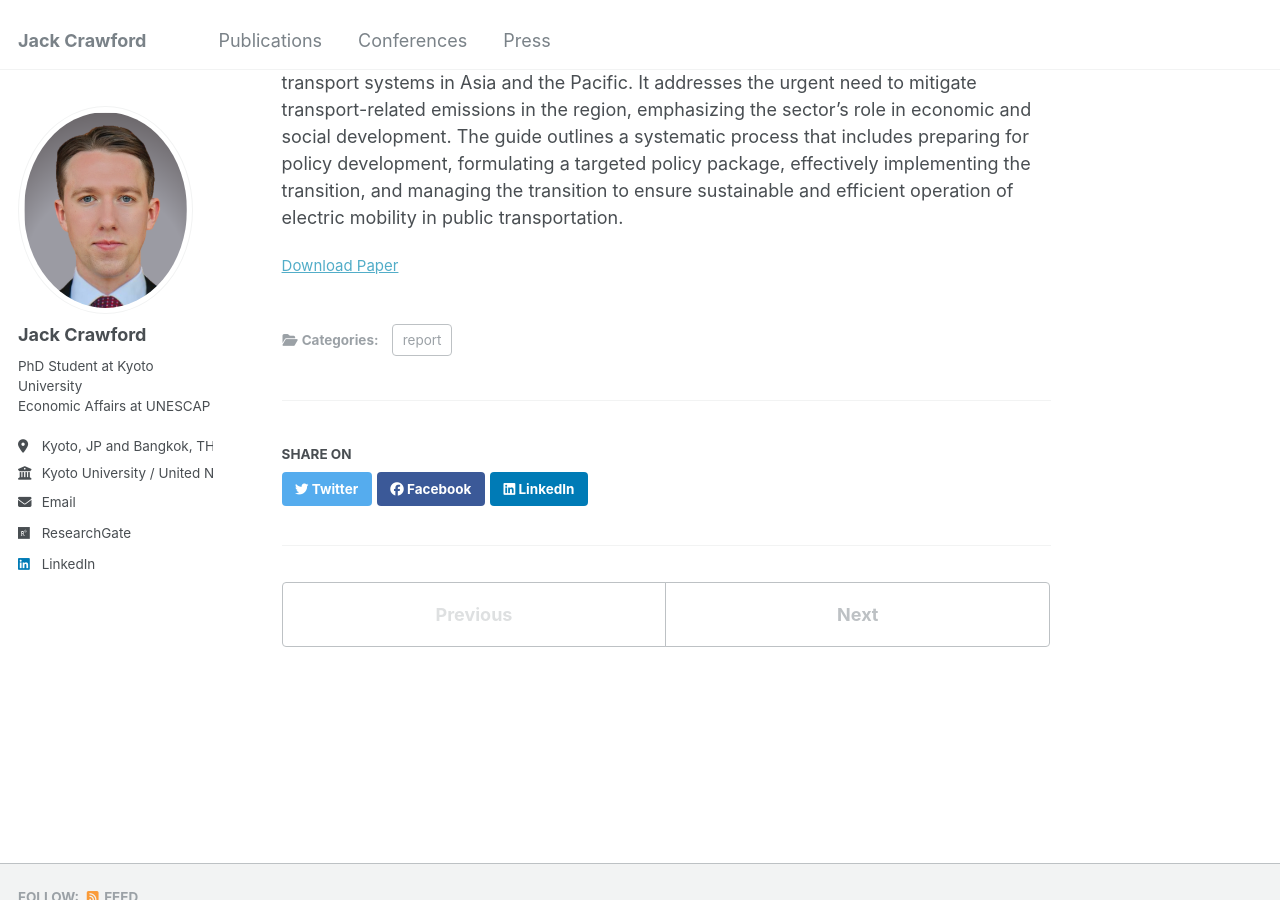
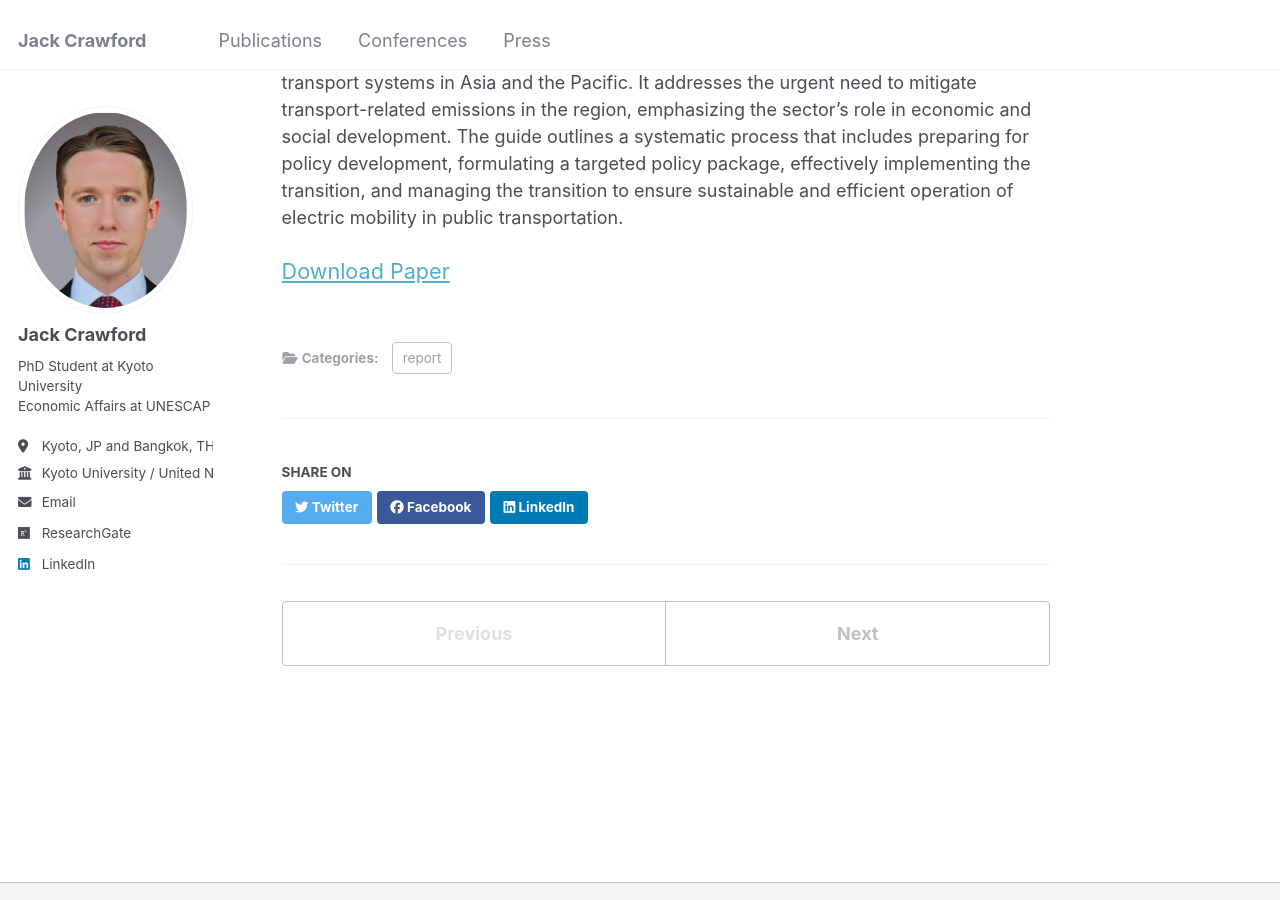
Before and after one commit to jackgcrawford/jackcrawford, a Jekyll site: the page built from _publications/2023-12-01-monograph.md, in a window 1280 px wide and 900 px high, scrolled down 682 px. Built offline with Jekyll 4.4.1, drawn with Linux system fonts in a browser that asks for light colours.

Commit message:
Update single.html

```diff
--- a/_layouts/single.html
+++ b/_layouts/single.html
@@ -54,7 +54,7 @@ layout: default
 {% elsif page.citation and page.slidesurl %}
   <p style="font-size: smaller">Recommended citation: {{ page.citation }}<br /><a href="{{ page.slidesurl }}">Download Slides</a></p>
 {% elsif page.paperurl %}
-  <p style="font-size: smaller"><a href="{{ page.paperurl }}">Download Paper</a></p>
+  <p style="font-size: larger"><a href="{{ page.paperurl }}">Download Paper</a></p>
 {% elsif page.citation %}
   <p style="font-size: smaller">Recommended citation: {{ page.citation }}</p>
 {% elsif page.slidesurl %}
```
